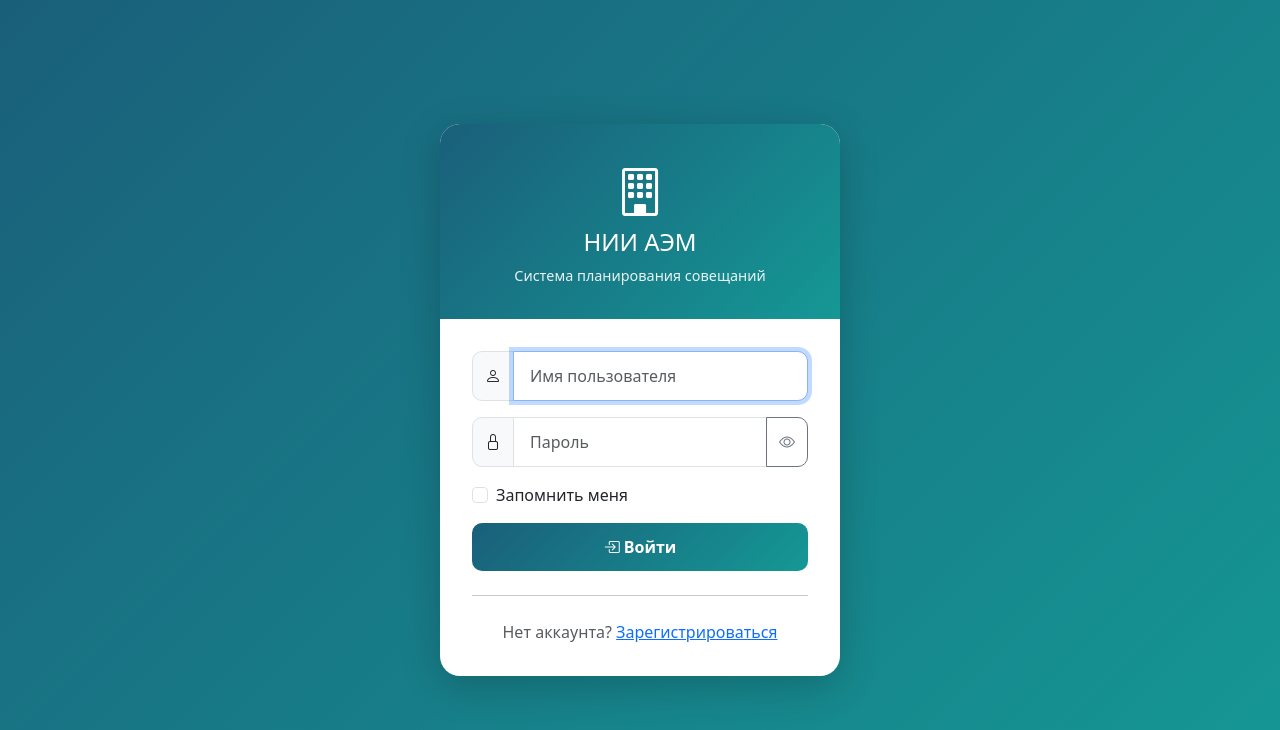
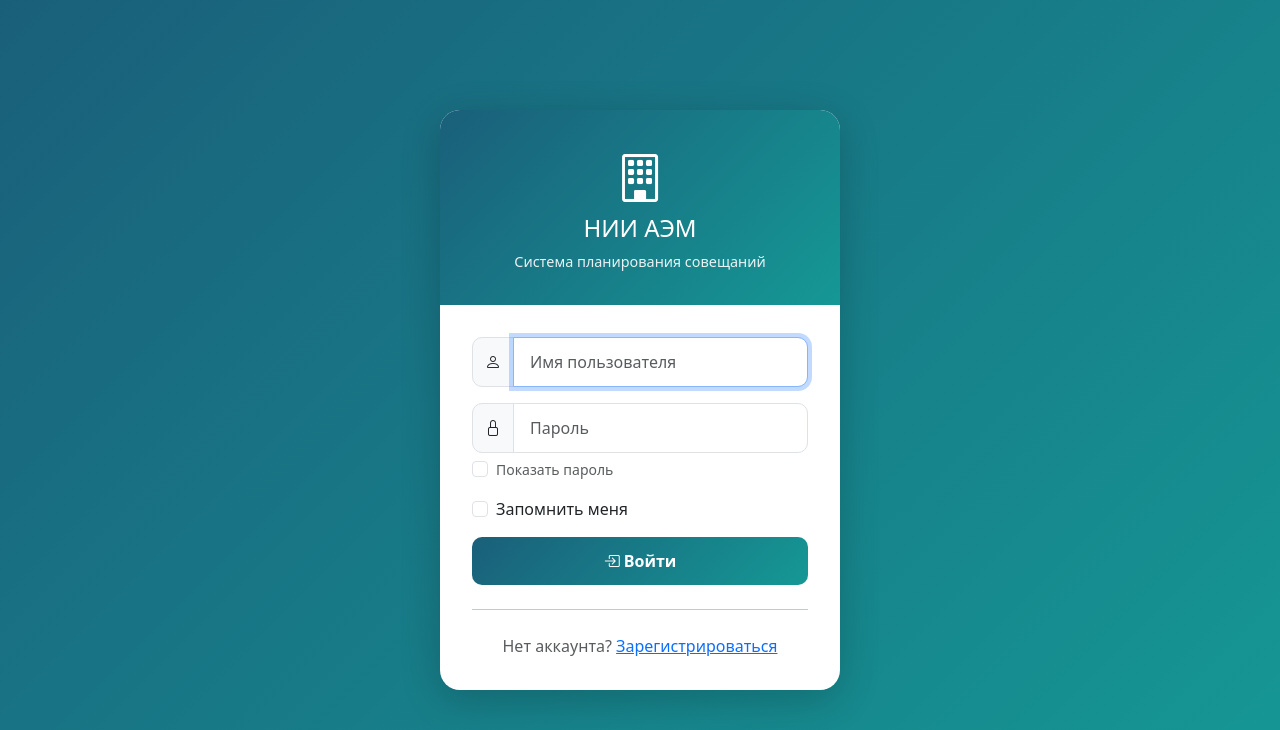
Before and after one commit to 95-Bvz/nii-aem-meetings, a Flask app: page /auth/login in a window 1280 px wide. Shown: the top 730 px of the page. Run offline with Flask 3, Linux system fonts and the light colour scheme; some libraries are stand-ins or nearby versions.

Commit message:
login.html

```diff
--- a/app/templates/auth/login.html
+++ b/app/templates/auth/login.html
@@ -110,9 +110,11 @@
                         <span class="input-group-text"><i class="bi bi-lock"></i></span>
                         <input type="password" class="form-control" name="password" id="password"
                                placeholder="Пароль" required>
-                        <button class="btn btn-outline-secondary" type="button" onclick="togglePassword('password', this)" style="border-radius: 0 10px 10px 0;">
-                            <i class="bi bi-eye"></i>
-                        </button>
+                    </div>
+                    <div class="form-check mt-1">
+                        <input type="checkbox" class="form-check-input" id="showPassword"
+                               onchange="document.getElementById('password').type = this.checked ? 'text' : 'password'">
+                        <label class="form-check-label small text-muted" for="showPassword">Показать пароль</label>
                     </div>
                 </div>
                 <div class="mb-3 form-check">
@@ -133,18 +135,5 @@
     </div>
 
     <script src="https://cdn.jsdelivr.net/npm/bootstrap@5.3.2/dist/js/bootstrap.bundle.min.js"></script>
-    <script>
-        function togglePassword(fieldId, btn) {
-            const field = document.getElementById(fieldId);
-            const icon = btn.querySelector('i');
-            if (field.type === 'password') {
-                field.type = 'text';
-                icon.className = 'bi bi-eye-slash';
-            } else {
-                field.type = 'password';
-                icon.className = 'bi bi-eye';
-            }
-        }
-    </script>
 </body>
 </html>
```
